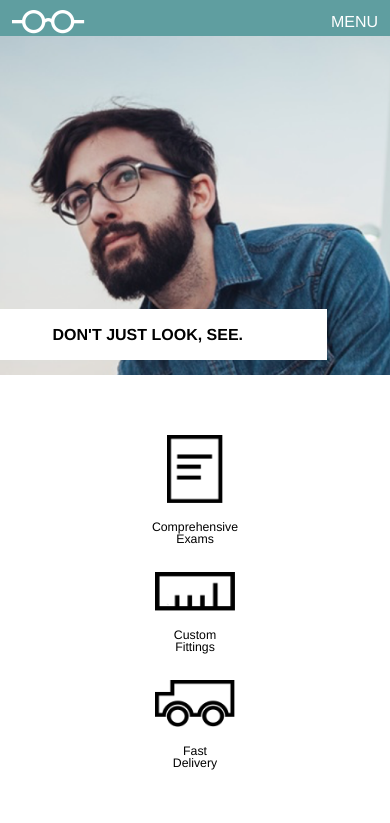
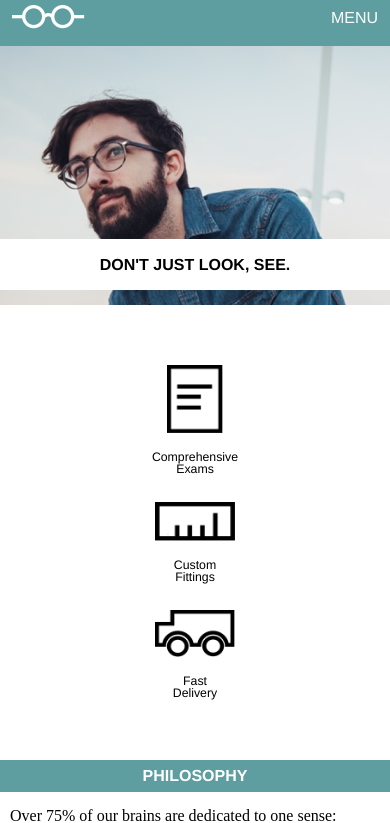
Before and after one commit to HeidiPierce/turtle-optics, a plain HTML site: page index.html in a window 390 px wide. Shown: the top 823 px of the page. Drawn offline with Linux system fonts and the light colour scheme.

Commit message:
project completed.

```diff
--- a/resources/css/style.css
+++ b/resources/css/style.css
@@ -5,7 +5,6 @@ body {
   background-color: white;
   box-sizing: border-box;
   position: relative;
-
 }
 /*header*/
 header {
@@ -20,7 +19,6 @@ header {
   /*used this to fix length of header in both desktop & mobile version*/
   max-width: 960px;
   width: 100%;
-  height: 3rem;
 }
 .inner-box {
   max-width: 960px;
@@ -33,7 +31,6 @@ header .inner-box {
 }
 .logo {
   display: flex;
-  height: 100%;
   padding-left: 2rem;
 }
 .logo img {
@@ -49,36 +46,30 @@ nav .response-menu {
   color: white;
   text-decoration: none;
 }
-.menu li:last-child {
-  padding-right: 2rem;
-}
 .menu li {
   display: inline-block;
   padding: 20px 10px;
 }
-.menu {
-  max-width: 960px;
-  margin: 0 auto;
+.menu li:last-child {
+  padding-right: 2rem;
 }
 .menu a {
   color: white;
   text-decoration: none;
 }
-
+/*main-banner-box*/
 .stretch {
-  background-image: url("../images/main-banner-glasses.png");
-  background-repeat: no-repeat;
+  background: url("../images/main-banner-glasses.png") no-repeat 20%;
   background-size: cover;
   height: 30rem;
-  width: 100%;
   position: relative;
 }
 .main-banner-box {
   position: absolute;
   top: 50%;
-  right: 8%;
+  right: 15%;
   margin-top: -25px;
-
+  padding: 20px 10px;
 }
 .banner-text {
   background-color: white;
@@ -88,6 +79,7 @@ nav .response-menu {
   line-height: 1.2;
   padding: 1.5rem 3rem;
 }
+/*benefits box*/
 .benefits .inner-box {
   display: flex;
   justify-content: center;
@@ -107,6 +99,7 @@ nav .response-menu {
   font-family: Helvetica;
   padding-top: 15px;
 }
+/*business info box*/
 .inner-box {
   display: flex;
 }
@@ -127,40 +120,48 @@ nav .response-menu {
   padding-top: 1rem;
   width: 70%;
 }
+/*footer*/
 footer .inner-box {
   background-color: azure;
 }
 footer .logo {
   padding: 4rem 1rem 4rem 2rem;
-  max-width: 100%;
 }
-  @media only screen and (max-width: 1024px) {
+/*media query tablet version*/
+  @media only screen and (min-width: 768px) and (max-width: 1024px) {
     header {
-      width: auto;
-
+      top: 0;
+      left: 0;
+      max-width: 100%;
     }
     .main-banner-box {
       padding: 5rem 2rem 0 0;
+      position: relative;
+      height: 17rem;
+      display: flex;
+      align-items: center;
+      margin: 3.5rem 0 8rem 32rem;
+      right: 0;
     }
     .banner-text {
       font-size: 1.33rem;
       padding: 0.75rem 4rem;
     }
   }
-  @media only screen and (max-width: 480px) {
+  /*media inquiry mobile version*/
+  @media only screen and (max-width: 767px) {
     header {
       position: relative;
       top: -12px;
       left: 0;
-      z-index: 1;
     }
     header .inner-box {
       padding: 0.75rem;
+      align-items: flex-start;
     }
     .logo {
-      padding: 10px 0 0;
+      padding: 5px 0;
     }
-
     .logo h2 {
       display: none;
     }
@@ -180,17 +181,15 @@ footer .logo {
     }
     /*this is how I made the background-img's sizing responsive*/
     .stretch {
-      width: 100%;
       height: auto;
-      background-position: 20%;
-
     }
     .main-banner-box {
       position: relative;
       height: 17rem;
       display: flex;
       align-items: flex-end;
-
+      padding: 0;
+      right: 0;
     }
     .banner-text {
       font-size: 1rem;
@@ -215,7 +214,6 @@ footer .logo {
     }
     .business-info {
       max-width: 100%;
-
     }
     .business-info h2 {
       width: 100%;
@@ -226,9 +224,6 @@ footer .logo {
       width: 100%;
       margin: 0 10px;
     }
-    .logo {
-      max-width: 100%;
-    }
     footer .logo img {
       margin: 0 auto;
     }
```
